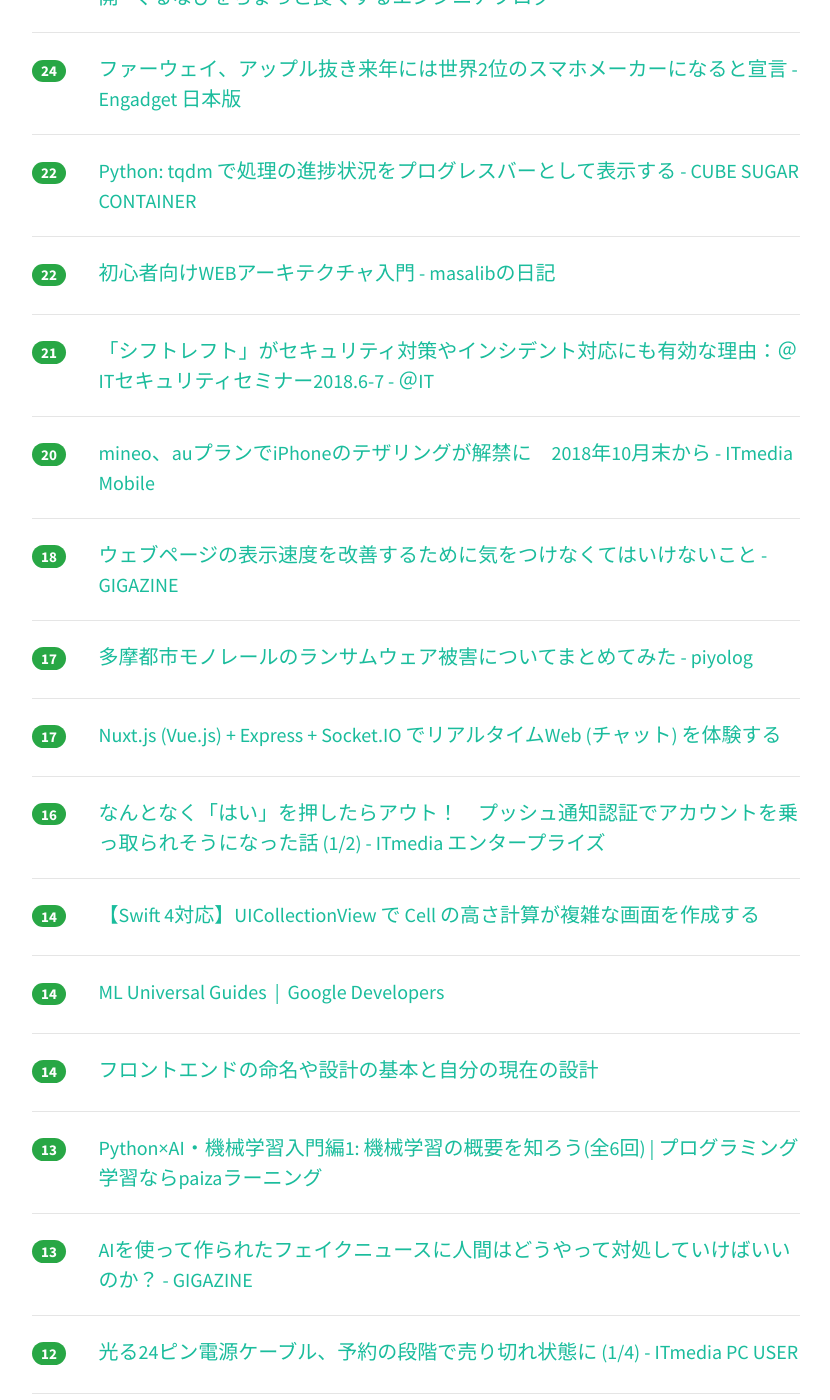
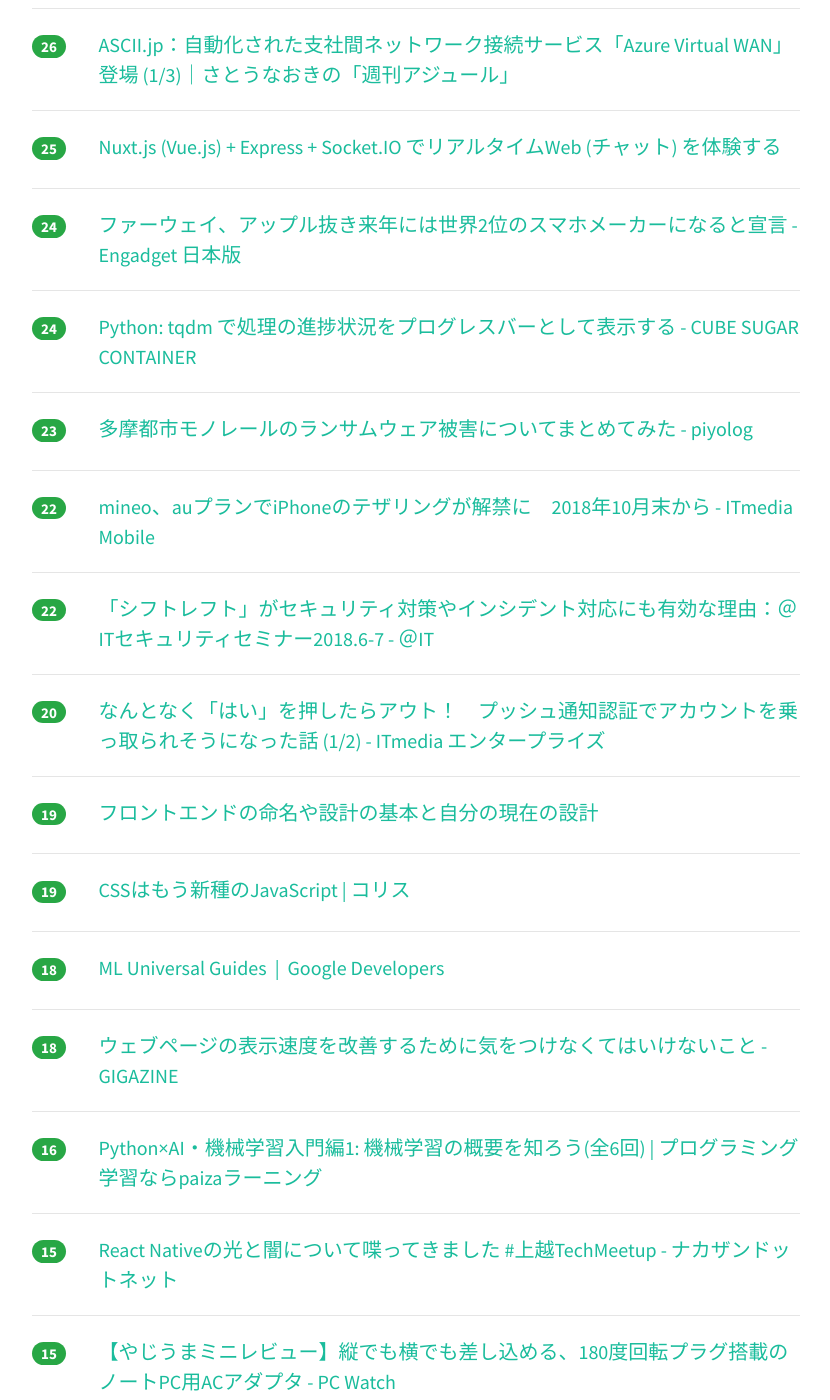
Before and after one commit to yatta47/hatena-matome-site, a Jekyll site: the page built from _posts/2018-07-24-hatena.md, in a window 1280 px wide and 1400 px high, scrolled down 1419 px. Shown: the whole window, without its empty margins (224-1054 px from the left). Built offline with Jekyll 4.4.1, drawn with Linux system fonts in a browser that asks for light colours; nearby versions of some CDN libraries; some of the changed text lies outside the part shown.

Commit message:
Updated 2018-07-24

```diff
--- a/_posts/2018-07-24-hatena.md
+++ b/_posts/2018-07-24-hatena.md
@@ -1,39 +1,49 @@
 ---
 layout: post
 title:  "2018-07-24 はてぶIT"
-date:   2018-07-24 11:02:40
+date:   2018-07-24 12:02:26
 tags: [it-hotentry]
 ---
-37 件のデータあり
+40 件のデータあり
 
 <hr><div class="row">
-<div class="col-1"><span class="badge badge-pill badge-success h2">214</span></div>
+<div class="col-1"><span class="badge badge-pill badge-success h2">266</span></div>
 <div class="col-11"><a href='https://recruit-tech.co.jp/blog/2018/07/23/rtech_bootcamp_2018/' target='_blank'>リクルートテクノロジーズ　エンジニアコース新人研修の内容を公開します（2018年度版） | リクルートテクノロジーズ　メンバーズブログ</a></div>
 </div>
 <hr>
 <div class="row">
-<div class="col-1"><span class="badge badge-pill badge-success h2">182</span></div>
+<div class="col-1"><span class="badge badge-pill badge-success h2">239</span></div>
 <div class="col-11"><a href='https://forest.watch.impress.co.jp/docs/serial/yajiuma/1134357.html' target='_blank'>知らなかった……“青空文庫”の全データは“GitHub”から一括ダウンロードできる！ - やじうまの杜 - 窓の杜</a></div>
 </div>
 <hr>
 <div class="row">
-<div class="col-1"><span class="badge badge-pill badge-success h2">170</span></div>
+<div class="col-1"><span class="badge badge-pill badge-success h2">192</span></div>
 <div class="col-11"><a href='https://www.slideshare.net/otsune/ss-107113361' target='_blank'>博士の異常なネットウォッチ</a></div>
 </div>
 <hr>
 <div class="row">
-<div class="col-1"><span class="badge badge-pill badge-success h2">103</span></div>
+<div class="col-1"><span class="badge badge-pill badge-success h2">117</span></div>
 <div class="col-11"><a href='https://www.infoq.com/jp/news/2018/07/github-mysql-high-availability' target='_blank'>GithubエンジニアリングがMySQL高可用性のために新しいアーキテクチャを採用</a></div>
 </div>
 <hr>
 <div class="row">
-<div class="col-1"><span class="badge badge-pill badge-success h2">71</span></div>
+<div class="col-1"><span class="badge badge-pill badge-success h2">92</span></div>
 <div class="col-11"><a href='http://www.atmarkit.co.jp/ait/articles/1807/24/news024.html' target='_blank'>VS CodeとFlaskによるWebアプリ開発「最初の一歩」 (1/3)：Visual Studio Codeで始めるPythonプログラミング - ＠IT</a></div>
 </div>
 <hr>
 <div class="row">
-<div class="col-1"><span class="badge badge-pill badge-success h2">58</span></div>
+<div class="col-1"><span class="badge badge-pill badge-success h2">65</span></div>
 <div class="col-11"><a href='https://tech.dely.jp/entry/2018/07/23/151137' target='_blank'>クラシル、不屈のキャッシュ戦略 - dely engineering blog</a></div>
+</div>
+<hr>
+<div class="row">
+<div class="col-1"><span class="badge badge-pill badge-success h2">48</span></div>
+<div class="col-11"><a href='https://masalib.hatenablog.com/entry/2018/07/23/210000' target='_blank'>初心者向けWEBアーキテクチャ入門 - masalibの日記</a></div>
+</div>
+<hr>
+<div class="row">
+<div class="col-1"><span class="badge badge-pill badge-success h2">43</span></div>
+<div class="col-11"><a href='http://developers.gnavi.co.jp/entry/benkyokai_knowhow/' target='_blank'>社内にエンジニア勉強会の文化が芽吹くまでの1年間の振り返りとノウハウ公開 - ぐるなびをちょっと良くするエンジニアブログ</a></div>
 </div>
 <hr>
 <div class="row">
@@ -42,28 +52,28 @@ tags: [it-hotentry]
 </div>
 <hr>
 <div class="row">
-<div class="col-1"><span class="badge badge-pill badge-success h2">29</span></div>
+<div class="col-1"><span class="badge badge-pill badge-success h2">32</span></div>
 <div class="col-11"><a href='https://speakerdeck.com/hirak/github-mercari' target='_blank'>github.com/mercari の今と昔 /github-mercari - Speaker Deck</a></div>
 </div>
 <hr>
 <div class="row">
-<div class="col-1"><span class="badge badge-pill badge-success h2">25</span></div>
+<div class="col-1"><span class="badge badge-pill badge-success h2">30</span></div>
+<div class="col-11"><a href='https://qiita.com/zaru/items/45574cf5919441953b2e' target='_blank'>firestore で配列の検索・追加・削除がサポートされたので試してみた</a></div>
+</div>
+<hr>
+<div class="row">
+<div class="col-1"><span class="badge badge-pill badge-success h2">26</span></div>
 <div class="col-11"><a href='https://logmi.jp/301860' target='_blank'>自然言語処理の歴史とこれから - ログミーTech（テック）</a></div>
 </div>
 <hr>
 <div class="row">
-<div class="col-1"><span class="badge badge-pill badge-success h2">25</span></div>
+<div class="col-1"><span class="badge badge-pill badge-success h2">26</span></div>
 <div class="col-11"><a href='http://ascii.jp/elem/000/001/714/1714131/' target='_blank'>ASCII.jp：自動化された支社間ネットワーク接続サービス「Azure Virtual WAN」登場 (1/3)｜さとうなおきの「週刊アジュール」</a></div>
 </div>
 <hr>
 <div class="row">
 <div class="col-1"><span class="badge badge-pill badge-success h2">25</span></div>
-<div class="col-11"><a href='https://qiita.com/zaru/items/45574cf5919441953b2e' target='_blank'>firestore で配列の検索・追加・削除がサポートされたので試してみた</a></div>
-</div>
-<hr>
-<div class="row">
-<div class="col-1"><span class="badge badge-pill badge-success h2">25</span></div>
-<div class="col-11"><a href='http://developers.gnavi.co.jp/entry/benkyokai_knowhow/' target='_blank'>社内にエンジニア勉強会の文化が芽吹くまでの1年間の振り返りとノウハウ公開 - ぐるなびをちょっと良くするエンジニアブログ</a></div>
+<div class="col-11"><a href='https://qiita.com/_rema_lp/items/c1ef92625ecaf4421e6f' target='_blank'>Nuxt.js (Vue.js) + Express + Socket.IO でリアルタイムWeb (チャット) を体験する</a></div>
 </div>
 <hr>
 <div class="row">
@@ -72,23 +82,43 @@ tags: [it-hotentry]
 </div>
 <hr>
 <div class="row">
-<div class="col-1"><span class="badge badge-pill badge-success h2">22</span></div>
+<div class="col-1"><span class="badge badge-pill badge-success h2">24</span></div>
 <div class="col-11"><a href='https://blog.amedama.jp/entry/2018/07/23/080000' target='_blank'>Python: tqdm で処理の進捗状況をプログレスバーとして表示する - CUBE SUGAR CONTAINER</a></div>
 </div>
 <hr>
 <div class="row">
-<div class="col-1"><span class="badge badge-pill badge-success h2">22</span></div>
-<div class="col-11"><a href='https://masalib.hatenablog.com/entry/2018/07/23/210000' target='_blank'>初心者向けWEBアーキテクチャ入門 - masalibの日記</a></div>
+<div class="col-1"><span class="badge badge-pill badge-success h2">23</span></div>
+<div class="col-11"><a href='http://d.hatena.ne.jp/Kango/20180724/1532387187' target='_blank'>多摩都市モノレールのランサムウェア被害についてまとめてみた - piyolog</a></div>
 </div>
 <hr>
 <div class="row">
-<div class="col-1"><span class="badge badge-pill badge-success h2">21</span></div>
+<div class="col-1"><span class="badge badge-pill badge-success h2">22</span></div>
+<div class="col-11"><a href='http://www.itmedia.co.jp/mobile/articles/1807/23/news128.html' target='_blank'>mineo、auプランでiPhoneのテザリングが解禁に　2018年10月末から - ITmedia Mobile</a></div>
+</div>
+<hr>
+<div class="row">
+<div class="col-1"><span class="badge badge-pill badge-success h2">22</span></div>
 <div class="col-11"><a href='http://www.atmarkit.co.jp/ait/articles/1807/24/news006.html' target='_blank'>「シフトレフト」がセキュリティ対策やインシデント対応にも有効な理由：＠ITセキュリティセミナー2018.6-7 - ＠IT</a></div>
 </div>
 <hr>
 <div class="row">
 <div class="col-1"><span class="badge badge-pill badge-success h2">20</span></div>
-<div class="col-11"><a href='http://www.itmedia.co.jp/mobile/articles/1807/23/news128.html' target='_blank'>mineo、auプランでiPhoneのテザリングが解禁に　2018年10月末から - ITmedia Mobile</a></div>
+<div class="col-11"><a href='http://www.itmedia.co.jp/enterprise/articles/1807/24/news030.html' target='_blank'>なんとなく「はい」を押したらアウト！　プッシュ通知認証でアカウントを乗っ取られそうになった話 (1/2) - ITmedia エンタープライズ</a></div>
+</div>
+<hr>
+<div class="row">
+<div class="col-1"><span class="badge badge-pill badge-success h2">19</span></div>
+<div class="col-11"><a href='https://qiita.com/buchiya4th/items/127282088f5a9ad56152' target='_blank'>フロントエンドの命名や設計の基本と自分の現在の設計</a></div>
+</div>
+<hr>
+<div class="row">
+<div class="col-1"><span class="badge badge-pill badge-success h2">19</span></div>
+<div class="col-11"><a href='https://coliss.com/articles/build-websites/operation/javascript/css-a-new-kind-of-javascript.html' target='_blank'>CSSはもう新種のJavaScript | コリス</a></div>
+</div>
+<hr>
+<div class="row">
+<div class="col-1"><span class="badge badge-pill badge-success h2">18</span></div>
+<div class="col-11"><a href='https://developers.google.com/machine-learning/guides/' target='_blank'>ML Universal Guides &nbsp;|&nbsp; Google Developers</a></div>
 </div>
 <hr>
 <div class="row">
@@ -97,43 +127,38 @@ tags: [it-hotentry]
 </div>
 <hr>
 <div class="row">
-<div class="col-1"><span class="badge badge-pill badge-success h2">17</span></div>
-<div class="col-11"><a href='http://d.hatena.ne.jp/Kango/20180724/1532387187' target='_blank'>多摩都市モノレールのランサムウェア被害についてまとめてみた - piyolog</a></div>
+<div class="col-1"><span class="badge badge-pill badge-success h2">16</span></div>
+<div class="col-11"><a href='https://paiza.jp/works/ai_ml/primer/m1-challenge1' target='_blank'>Python×AI・機械学習入門編1: 機械学習の概要を知ろう(全6回) | プログラミング学習ならpaizaラーニング</a></div>
 </div>
 <hr>
 <div class="row">
-<div class="col-1"><span class="badge badge-pill badge-success h2">17</span></div>
-<div class="col-11"><a href='https://qiita.com/_rema_lp/items/c1ef92625ecaf4421e6f' target='_blank'>Nuxt.js (Vue.js) + Express + Socket.IO でリアルタイムWeb (チャット) を体験する</a></div>
+<div class="col-1"><span class="badge badge-pill badge-success h2">15</span></div>
+<div class="col-11"><a href='https://blog.nkzn.info/entry/2018/07/23/165427' target='_blank'>React Nativeの光と闇について喋ってきました #上越TechMeetup - ナカザンドットネット</a></div>
 </div>
 <hr>
 <div class="row">
-<div class="col-1"><span class="badge badge-pill badge-success h2">16</span></div>
-<div class="col-11"><a href='http://www.itmedia.co.jp/enterprise/articles/1807/24/news030.html' target='_blank'>なんとなく「はい」を押したらアウト！　プッシュ通知認証でアカウントを乗っ取られそうになった話 (1/2) - ITmedia エンタープライズ</a></div>
+<div class="col-1"><span class="badge badge-pill badge-success h2">15</span></div>
+<div class="col-11"><a href='https://pc.watch.impress.co.jp/docs/column/yajiuma-mini-review/1134195.html' target='_blank'>【やじうまミニレビュー】縦でも横でも差し込める、180度回転プラグ搭載のノートPC用ACアダプタ - PC Watch</a></div>
 </div>
 <hr>
 <div class="row">
 <div class="col-1"><span class="badge badge-pill badge-success h2">14</span></div>
+<div class="col-11"><a href='https://gigazine.net/news/20180724-challenges-of-deep-fake-news/' target='_blank'>AIを使って作られたフェイクニュースに人間はどうやって対処していけばいいのか？ - GIGAZINE</a></div>
+</div>
+<hr>
+<div class="row">
+<div class="col-1"><span class="badge badge-pill badge-success h2">13</span></div>
 <div class="col-11"><a href='https://qiita.com/AkkeyLab/items/25a786875569c317dd83' target='_blank'>【Swift 4対応】UICollectionView で Cell の高さ計算が複雑な画面を作成する</a></div>
 </div>
 <hr>
 <div class="row">
-<div class="col-1"><span class="badge badge-pill badge-success h2">14</span></div>
-<div class="col-11"><a href='https://developers.google.com/machine-learning/guides/' target='_blank'>ML Universal Guides &nbsp;|&nbsp; Google Developers</a></div>
-</div>
-<hr>
-<div class="row">
-<div class="col-1"><span class="badge badge-pill badge-success h2">14</span></div>
-<div class="col-11"><a href='https://qiita.com/buchiya4th/items/127282088f5a9ad56152' target='_blank'>フロントエンドの命名や設計の基本と自分の現在の設計</a></div>
+<div class="col-1"><span class="badge badge-pill badge-success h2">13</span></div>
+<div class="col-11"><a href='https://japan.cnet.com/article/35122900/' target='_blank'>グーグルの親会社Alphabet、EUの巨額制裁金にもかかわらず好調決算 - CNET Japan</a></div>
 </div>
 <hr>
 <div class="row">
 <div class="col-1"><span class="badge badge-pill badge-success h2">13</span></div>
-<div class="col-11"><a href='https://paiza.jp/works/ai_ml/primer/m1-challenge1' target='_blank'>Python×AI・機械学習入門編1: 機械学習の概要を知ろう(全6回) | プログラミング学習ならpaizaラーニング</a></div>
-</div>
-<hr>
-<div class="row">
-<div class="col-1"><span class="badge badge-pill badge-success h2">13</span></div>
-<div class="col-11"><a href='https://gigazine.net/news/20180724-challenges-of-deep-fake-news/' target='_blank'>AIを使って作られたフェイクニュースに人間はどうやって対処していけばいいのか？ - GIGAZINE</a></div>
+<div class="col-11"><a href='https://dev.classmethod.jp/remote-work/emote-work-in-niseko/' target='_blank'>涼しいニセコで半月間リモートワークしてみた ｜ Developers.IO</a></div>
 </div>
 <hr>
 <div class="row">
@@ -147,33 +172,33 @@ tags: [it-hotentry]
 </div>
 <hr>
 <div class="row">
-<div class="col-1"><span class="badge badge-pill badge-success h2">11</span></div>
-<div class="col-11"><a href='https://japan.cnet.com/article/35122900/' target='_blank'>グーグルの親会社Alphabet、EUの巨額制裁金にもかかわらず好調決算 - CNET Japan</a></div>
-</div>
-<hr>
-<div class="row">
-<div class="col-1"><span class="badge badge-pill badge-success h2">11</span></div>
-<div class="col-11"><a href='https://pc.watch.impress.co.jp/docs/column/yajiuma-mini-review/1134195.html' target='_blank'>【やじうまミニレビュー】縦でも横でも差し込める、180度回転プラグ搭載のノートPC用ACアダプタ - PC Watch</a></div>
-</div>
-<hr>
-<div class="row">
 <div class="col-1"><span class="badge badge-pill badge-success h2">10</span></div>
 <div class="col-11"><a href='https://qiita.com/miutex/items/625675e8fa33336eaabb' target='_blank'>WKWebView Objective-C版サンプル</a></div>
 </div>
 <hr>
 <div class="row">
+<div class="col-1"><span class="badge badge-pill badge-success h2">10</span></div>
+<div class="col-11"><a href='https://gigazine.net/news/20180724-apple-services-segment-beast/' target='_blank'>AppleではiPhone以外にも大きな「稼ぎ頭」が年々成長してきている - GIGAZINE</a></div>
+</div>
+<hr>
+<div class="row">
+<div class="col-1"><span class="badge badge-pill badge-success h2">10</span></div>
+<div class="col-11"><a href='http://www.itmedia.co.jp/pcuser/articles/1807/24/news033.html' target='_blank'>第8世代Coreの「MacBook Pro」選びで知っておきたいこと (1/3) - ITmedia PC USER</a></div>
+</div>
+<hr>
+<div class="row">
 <div class="col-1"><span class="badge badge-pill badge-success h2">9</span></div>
-<div class="col-11"><a href='https://blog.nkzn.info/entry/2018/07/23/165427' target='_blank'>React Nativeの光と闇について喋ってきました #上越TechMeetup - ナカザンドットネット</a></div>
+<div class="col-11"><a href='https://av.watch.impress.co.jp/docs/series/rt/1134260.html' target='_blank'>【西田宗千佳のRandomTracking】炎上から半年、若返ったniconicoは非リア充とVR、IP創出の現場へ - AV Watch</a></div>
 </div>
 <hr>
 <div class="row">
 <div class="col-1"><span class="badge badge-pill badge-success h2">8</span></div>
-<div class="col-11"><a href='https://dev.classmethod.jp/remote-work/emote-work-in-niseko/' target='_blank'>涼しいニセコで半月間リモートワークしてみた ｜ Developers.IO</a></div>
+<div class="col-11"><a href='https://internet.watch.impress.co.jp/docs/yajiuma/1134372.html' target='_blank'>Twitter社による偽アカウント削除、78％のフォロワーを失ったユーザー見つかる【やじうまWatch】 - INTERNET Watch</a></div>
 </div>
 <hr>
 <div class="row">
-<div class="col-1"><span class="badge badge-pill badge-success h2">7</span></div>
-<div class="col-11"><a href='https://coliss.com/articles/build-websites/operation/javascript/css-a-new-kind-of-javascript.html' target='_blank'>CSSはもう新種のJavaScript | コリス</a></div>
+<div class="col-1"><span class="badge badge-pill badge-success h2">8</span></div>
+<div class="col-11"><a href='https://www.publickey1.jp/blog/18/awsaws.html' target='_blank'>AWSがネットワーク機器の販売に参入しシスコなどと競合するとの報道、シスコとAWSが否定 － Publickey</a></div>
 </div>
 <hr>
 <div class="row">
@@ -181,13 +206,3 @@ tags: [it-hotentry]
 <div class="col-11"><a href='https://coliss.com/articles/products/color-line-icon-by-justicon.html' target='_blank'>260種類ものデザイン、プログラミング、セキュリティ関連のアイテムが揃ったベクター完備のアイコン素材 | コリス</a></div>
 </div>
 <hr>
-<div class="row">
-<div class="col-1"><span class="badge badge-pill badge-success h2">5</span></div>
-<div class="col-11"><a href='https://internet.watch.impress.co.jp/docs/yajiuma/1134372.html' target='_blank'>Twitter社による偽アカウント削除、78％のフォロワーを失ったユーザー見つかる【やじうまWatch】 - INTERNET Watch</a></div>
-</div>
-<hr>
-<div class="row">
-<div class="col-1"><span class="badge badge-pill badge-success h2">3</span></div>
-<div class="col-11"><a href='https://www.publickey1.jp/blog/18/awsaws.html' target='_blank'>AWSがネットワーク機器の販売に参入しシスコなどと競合するとの報道、シスコとAWSが否定 － Publickey</a></div>
-</div>
-<hr>
```
